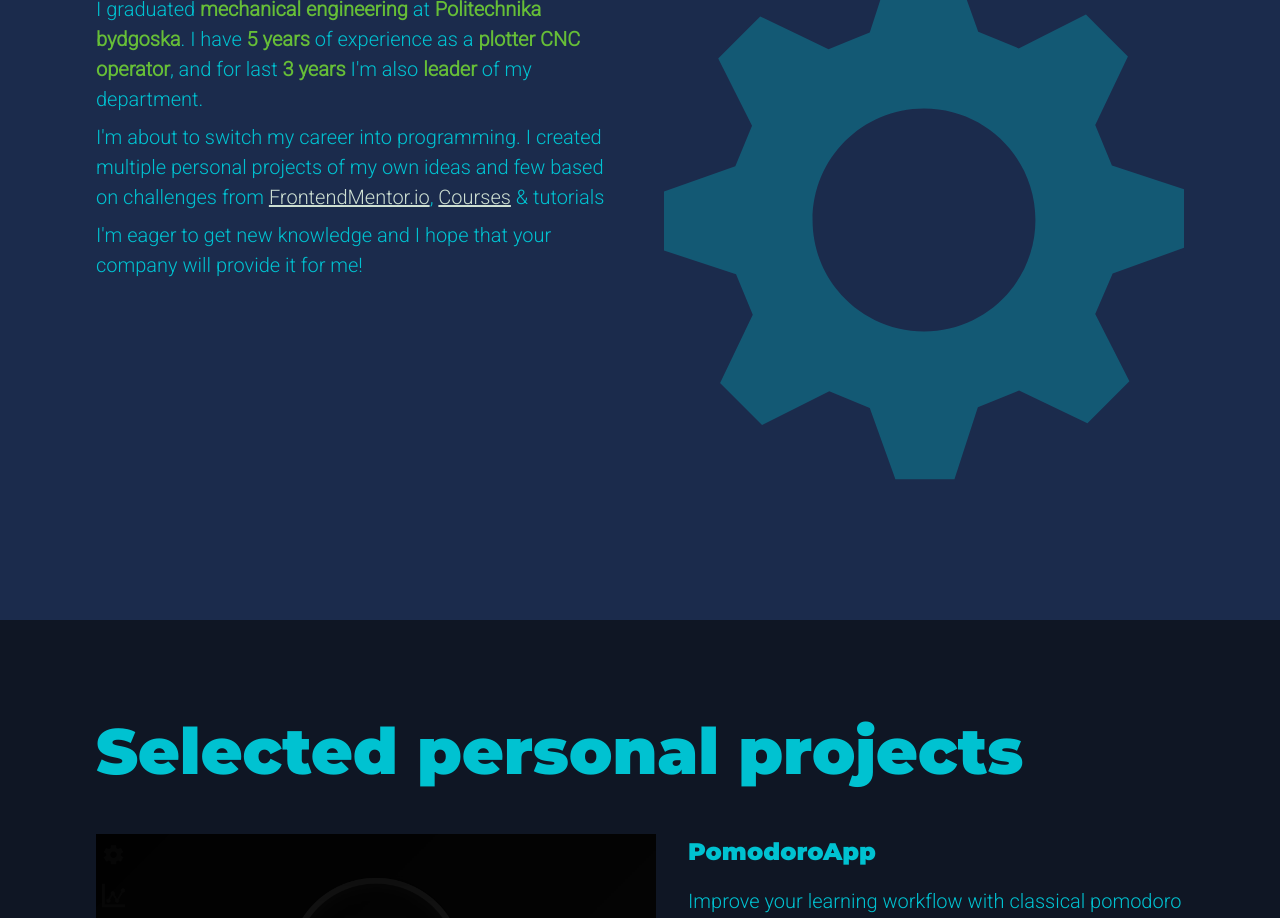
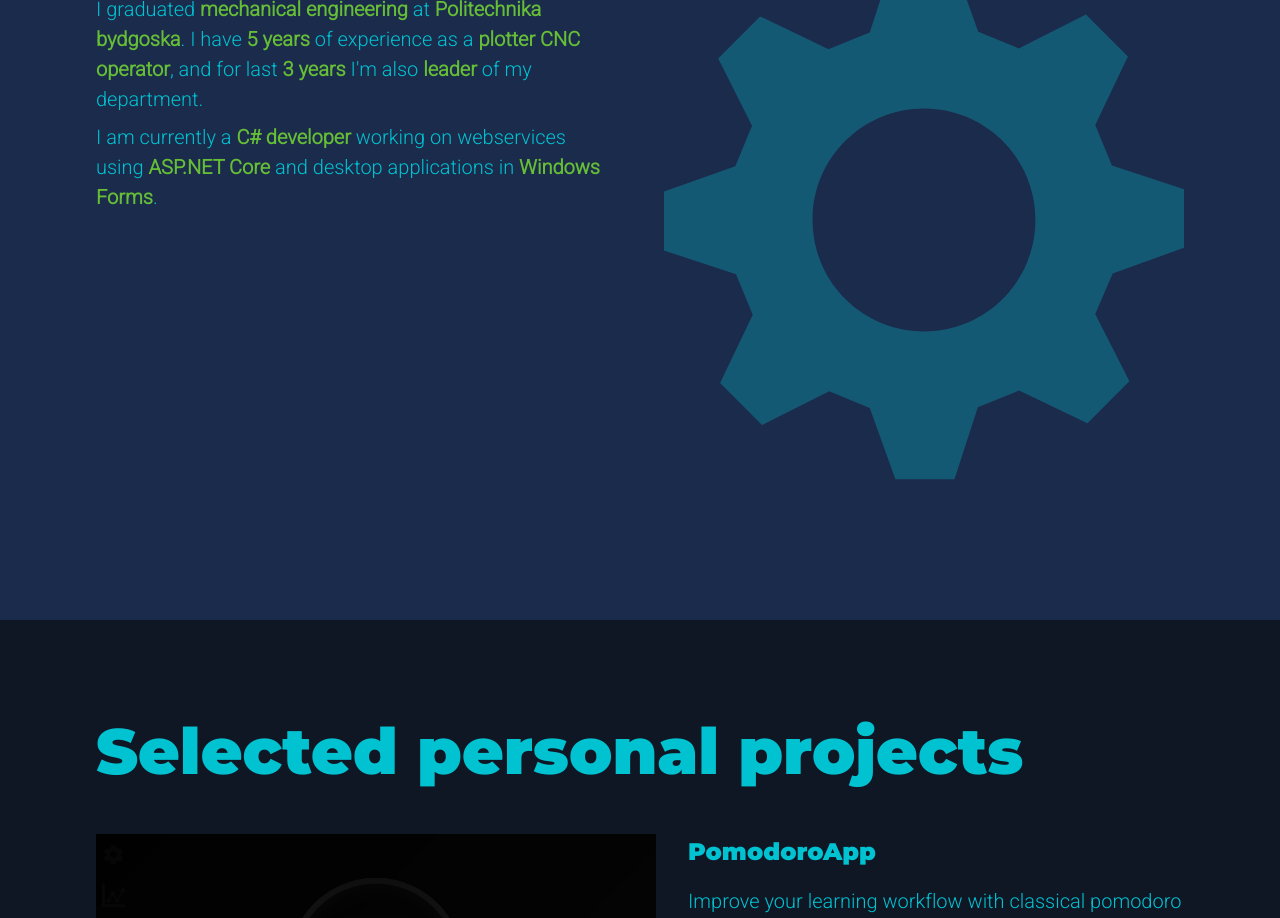
Before and after one commit to pawel975/pawel-kurek-portfolio, a React (Create React App) app: page / in a window 1280 px wide. Shown: the part 980-1898 px from the top of the page. Built offline with nearby package versions, Linux system fonts and the light colour scheme.

Commit message:
Update About me

```diff
--- a/src/Components/About/About.tsx
+++ b/src/Components/About/About.tsx
@@ -5,9 +5,7 @@ import { useEffect } from "react";
 
 const About = () => {
   useEffect(() => {
-    const aboutPageBiographyEls = document.querySelector(
-      ".about-page__biography"
-    )!.children;
+    const aboutPageBiographyEls = document.querySelector(".about-page__biography")!.children;
 
     gsap.from(aboutPageBiographyEls, {
       scrollTrigger: {
@@ -31,9 +29,7 @@ const About = () => {
   });
 
   const getYearsOfExperience = () => {
-    return Math.floor(
-      (Date.now() - Date.parse("2017-01-23")) / 1000 / 60 / 60 / 24 / 365.25
-    );
+    return Math.floor((Date.now() - Date.parse("2017-01-23")) / 1000 / 60 / 60 / 24 / 365.25);
   };
 
   return (
@@ -44,32 +40,15 @@ const About = () => {
         <p>
           I graduated <strong>mechanical engineering</strong> at
           <strong> Politechnika bydgoska</strong>. I have
-          <strong>{" " + getYearsOfExperience()} years</strong> of experience as
-          a <strong>plotter CNC operator</strong>, and for last
+          <strong>{" " + getYearsOfExperience()} years</strong> of experience as a <strong>plotter CNC operator</strong>
+          , and for last
           <strong>{" " + (getYearsOfExperience() - 2)} years</strong> I'm also
           <strong> leader</strong> of my department.
         </p>
 
         <p>
-          I'm about to switch my career into programming. I created multiple
-          personal projects of my own ideas and few based on challenges from{" "}
-          <a
-            target="_blank"
-            href="https://www.frontendmentor.io/profile/pawel975"
-            rel="noreferrer"
-          >
-            FrontendMentor.io
-          </a>
-          {", "}
-          <a href="#courses-page" rel="noreferrer">
-            Courses
-          </a>{" "}
-          & tutorials
-        </p>
-
-        <p>
-          I'm eager to get new knowledge and I hope that your company will
-          provide it for me!
+          I am currently a <strong>C# developer</strong> working on webservices using <strong>ASP.NET Core</strong> and
+          desktop applications in <strong>Windows Forms</strong>.
         </p>
       </header>
       <MechanicsIcon className="about-page__icon" />
```
